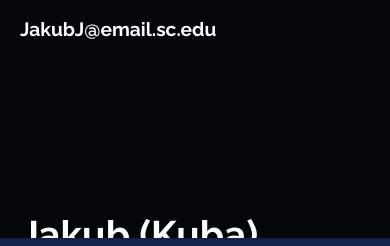
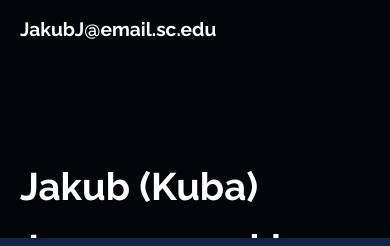
Before and after one commit to KubaJerz/KubaJerz.github.io, a plain HTML site: page index.html in a window 390 px wide. Shown: the part 558-804 px from the top of the page. Drawn offline with Linux system fonts and the light colour scheme.

Commit message:
fixes to the phone site

```diff
--- a/css/style.css
+++ b/css/style.css
@@ -196,7 +196,6 @@ footer {
 footer img{
     height: 2rem;
     width: auto;
-
 }
 
 footer a {
@@ -217,5 +216,8 @@ footer a:hover {
     .bio-content {
         margin-left: 0;
     }
+    .bio-container {
+        gap: 0rem;
+    }
 
 }
```
